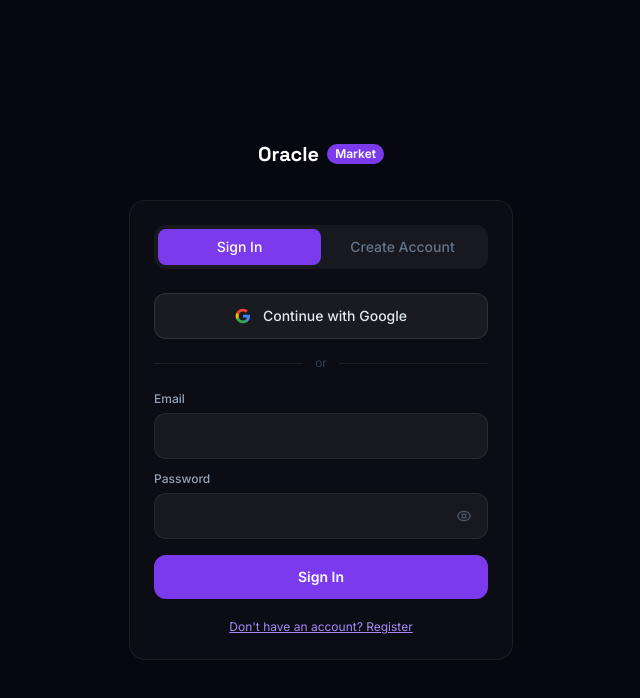
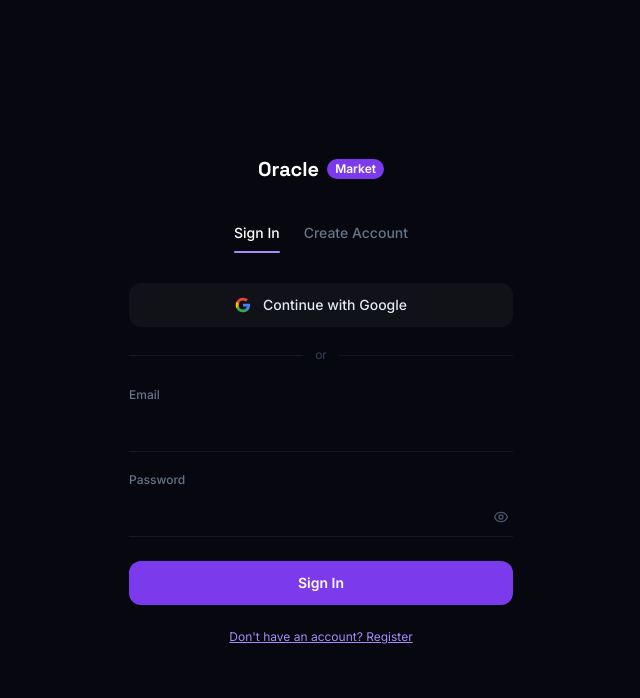
Before and after one commit to ccorryxx-bot/oracle, a Nuxt app: page /auth/login in a window 1280 px wide. Shown: the top 698 px of the page, without its empty margins (319-959 px from the left). Built offline with nearby package versions, Linux system fonts and the light colour scheme; no server answers.

Commit message:
ui(phase-1): clean refresh — pages/auth/login.vue

```diff
--- a/pages/auth/login.vue
+++ b/pages/auth/login.vue
@@ -1,50 +1,45 @@
 <template>
-  <div class="min-h-screen flex items-center justify-center px-4"
-    style="background:#07070F">
+  <div class="min-h-screen flex items-center justify-center px-4 bg-bg">
     <div class="w-full max-w-sm py-12">
 
       <!-- Logo -->
-      <NuxtLink to="/" class="flex items-center justify-center gap-2 mb-8">
-        <span class="font-display font-bold text-xl text-white">Oracle</span>
-        <span class="text-xs font-semibold text-white px-2 py-0.5 rounded-full"
-          style="background:#7C3AED">Market</span>
+      <NuxtLink to="/" class="flex items-center justify-center gap-2 mb-10">
+        <span class="font-display font-bold text-xl text-text-strong">Oracle</span>
+        <span class="text-xs font-semibold text-text-strong px-2 py-0.5 rounded-full bg-primary">
+          Market
+        </span>
       </NuxtLink>
 
-      <!-- ── Email-sent confirmation state ──────── -->
-      <div v-if="confirmed"
-        class="text-center rounded-2xl p-8 border"
-        style="background:rgba(255,255,255,0.03);border-color:rgba(255,255,255,0.07)">
-        <div class="text-4xl mb-4">📧</div>
-        <p class="font-display font-semibold text-white mb-2">Email စစ်ပါ</p>
-        <p class="text-sm" style="color:#64748B">{{ t('auth_sent') }}</p>
+      <!-- ── Email-sent confirmation (frameless) ── -->
+      <div v-if="confirmed" class="text-center py-8">
+        <div class="text-5xl mb-5">📧</div>
+        <p class="font-display font-semibold text-text-strong text-lg mb-2">Email စစ်ပါ</p>
+        <p class="text-sm text-text-muted">{{ t('auth_sent') }}</p>
         <button @click="confirmed = false; mode = 'signin'"
-          class="mt-6 text-sm underline" style="color:#A78BFA">
+          class="mt-7 text-sm underline text-accent hover:text-text-strong transition-colors">
           {{ t('auth_signin') }} page ပြန်သွားမည်
         </button>
       </div>
 
-      <!-- ── Auth card ──────────────────────────── -->
-      <div v-else class="rounded-2xl border p-6"
-        style="background:rgba(255,255,255,0.025);border-color:rgba(255,255,255,0.07)">
+      <!-- ── Auth (frameless, text-on-bg) ─────────── -->
+      <div v-else>
 
-        <!-- Tabs -->
-        <div class="flex rounded-xl p-1 mb-6" style="background:rgba(255,255,255,0.05)">
+        <!-- Tabs (underline, no pill background) -->
+        <div class="flex gap-6 mb-8 justify-center">
           <button v-for="tab in tabs" :key="tab.key"
             @click="switchMode(tab.key)"
-            class="flex-1 py-2 text-sm font-medium rounded-lg transition-all"
-            :style="mode === tab.key
-              ? 'background:#7C3AED;color:#fff'
-              : 'color:#64748B'">
+            class="relative pb-2 text-sm font-medium transition-colors"
+            :class="mode === tab.key ? 'text-text-strong' : 'text-text-muted hover:text-text'">
             {{ t(tab.labelKey) }}
+            <span v-if="mode === tab.key"
+              class="absolute -bottom-0.5 left-0 right-0 h-0.5 bg-accent rounded-full" />
           </button>
         </div>
 
-        <!-- Google OAuth button -->
+        <!-- Google OAuth (subtle bg, no border) -->
         <button @click="handleGoogle" :disabled="loading"
-          class="w-full flex items-center justify-center gap-3 py-3 rounded-xl
-                 text-sm font-medium mb-4 transition-opacity"
-          style="background:rgba(255,255,255,0.06);border:1px solid rgba(255,255,255,0.1);color:#E2E8F0"
-          :style="loading ? { opacity: '0.6' } : {}">
+          class="w-full flex items-center justify-center gap-3 py-3 rounded-xl text-sm font-medium mb-5
+                 bg-surface-hover hover:bg-white/8 text-text transition-colors disabled:opacity-60">
           <svg class="w-4 h-4 shrink-0" viewBox="0 0 24 24">
             <path fill="#4285F4" d="M22.56 12.25c0-.78-.07-1.53-.2-2.25H12v4.26h5.92c-.26 1.37-1.04 2.53-2.21 3.31v2.77h3.57c2.08-1.92 3.28-4.74 3.28-8.09z"/>
             <path fill="#34A853" d="M12 23c2.97 0 5.46-.98 7.28-2.66l-3.57-2.77c-.98.66-2.23 1.06-3.71 1.06-2.86 0-5.29-1.93-6.16-4.53H2.18v2.84C3.99 20.53 7.7 23 12 23z"/>
@@ -55,46 +50,41 @@
         </button>
 
         <!-- Divider -->
-        <div class="flex items-center gap-3 mb-5">
-          <div class="flex-1 h-px" style="background:rgba(255,255,255,0.08)" />
-          <span class="text-xs" style="color:#334155">{{ t('auth_or') }}</span>
-          <div class="flex-1 h-px" style="background:rgba(255,255,255,0.08)" />
+        <div class="flex items-center gap-3 mb-6">
+          <div class="flex-1 h-px bg-divider" />
+          <span class="text-xs text-text-faint">{{ t('auth_or') }}</span>
+          <div class="flex-1 h-px bg-divider" />
         </div>
 
-        <!-- Email -->
-        <div class="mb-3">
-          <label class="block text-xs font-medium mb-1.5" style="color:#94A3B8">
+        <!-- Email (underline input) -->
+        <div class="mb-5">
+          <label class="block text-xs font-medium mb-2 text-text-muted">
             {{ t('auth_email') }}
           </label>
           <input v-model="email" type="email" autocomplete="email"
-            class="w-full px-4 py-3 rounded-xl text-sm outline-none"
-            style="background:rgba(255,255,255,0.05);border:1px solid rgba(255,255,255,0.08);color:#E2E8F0;transition:border-color .2s"
-            @focus="focusStyle($event, true)"
-            @blur="focusStyle($event, false)" />
+            class="w-full px-1 py-2.5 text-sm bg-transparent text-text outline-none
+                   border-b border-divider focus:border-accent transition-colors
+                   placeholder:text-text-faint" />
         </div>
 
-        <!-- Password -->
-        <div class="mb-4">
-          <label class="block text-xs font-medium mb-1.5" style="color:#94A3B8">
+        <!-- Password (underline input) -->
+        <div class="mb-6">
+          <label class="block text-xs font-medium mb-2 text-text-muted">
             {{ t('auth_password') }}
           </label>
           <div class="relative">
             <input v-model="password" :type="showPw ? 'text' : 'password'"
               autocomplete="current-password"
-              class="w-full px-4 py-3 pr-12 rounded-xl text-sm outline-none"
-              style="background:rgba(255,255,255,0.05);border:1px solid rgba(255,255,255,0.08);color:#E2E8F0;transition:border-color .2s"
-              @focus="focusStyle($event, true)"
-              @blur="focusStyle($event, false)"
+              class="w-full px-1 py-2.5 pr-10 text-sm bg-transparent text-text outline-none
+                     border-b border-divider focus:border-accent transition-colors"
               @keyup.enter="handleSubmit" />
             <button type="button" @click="showPw = !showPw"
-              class="absolute right-3.5 top-1/2 -translate-y-1/2 p-0.5"
-              style="color:#475569">
+              class="absolute right-0 top-1/2 -translate-y-1/2 p-1 text-text-subtle hover:text-text"
+              aria-label="Toggle password visibility">
               <svg class="w-4 h-4" fill="none" viewBox="0 0 24 24" stroke="currentColor" stroke-width="2">
                 <template v-if="!showPw">
-                  <path stroke-linecap="round" stroke-linejoin="round"
-                    d="M15 12a3 3 0 11-6 0 3 3 0 016 0z"/>
-                  <path stroke-linecap="round" stroke-linejoin="round"
-                    d="M2.458 12C3.732 7.943 7.523 5 12 5c4.478 0 8.268 2.943 9.542 7-1.274 4.057-5.064 7-9.542 7-4.477 0-8.268-2.943-9.542-7z"/>
+                  <path stroke-linecap="round" stroke-linejoin="round" d="M15 12a3 3 0 11-6 0 3 3 0 016 0z"/>
+                  <path stroke-linecap="round" stroke-linejoin="round" d="M2.458 12C3.732 7.943 7.523 5 12 5c4.478 0 8.268 2.943 9.542 7-1.274 4.057-5.064 7-9.542 7-4.477 0-8.268-2.943-9.542-7z"/>
                 </template>
                 <template v-else>
                   <path stroke-linecap="round" stroke-linejoin="round"
@@ -105,25 +95,25 @@
           </div>
         </div>
 
-        <!-- Error (form + server-side auth redirect errors) -->
-        <div v-if="error" class="mb-3 rounded-xl px-4 py-3 text-xs text-center"
-          style="background:rgba(239,68,68,0.08);border:1px solid rgba(239,68,68,0.2);color:#F87171">
+        <!-- Error -->
+        <div v-if="error"
+          class="mb-4 rounded-xl px-4 py-3 text-xs text-center text-danger bg-danger-bg">
           {{ error }}
         </div>
 
         <!-- Submit -->
         <button @click="handleSubmit" :disabled="loading"
-          class="w-full py-3 rounded-xl text-sm font-semibold text-white"
-          :style="{ background: '#7C3AED', opacity: loading ? '0.65' : '1', transition: 'opacity .2s' }">
+          class="w-full py-3 rounded-xl text-sm font-semibold text-text-strong
+                 bg-primary hover:bg-primary-hover transition-colors disabled:opacity-65">
           <span v-if="loading"
             class="inline-block w-4 h-4 border-2 border-white border-t-transparent rounded-full animate-spin" />
           <span v-else>{{ mode === 'signin' ? t('auth_signin') : t('auth_signup') }}</span>
         </button>
 
         <!-- Switch mode -->
-        <p class="mt-5 text-center text-xs">
+        <p class="mt-6 text-center text-xs">
           <button @click="switchMode(mode === 'signin' ? 'signup' : 'signin')"
-            class="underline" style="color:#A78BFA">
+            class="text-accent hover:text-text-strong underline transition-colors">
             {{ mode === 'signin' ? t('auth_to_signup') : t('auth_to_signin') }}
           </button>
         </p>
@@ -155,22 +145,14 @@
 const error     = ref('')
 const confirmed = ref(false)
 
-// ── Show errors redirected from server-side auth callback ────────────────────
 onMounted(() => {
   const authError = route.query.auth_error as string | undefined
-  if (authError) {
-    error.value = decodeURIComponent(authError)
-  }
+  if (authError) error.value = decodeURIComponent(authError)
 })
 
 function switchMode(m: Mode) {
   mode.value  = m
   error.value = ''
-}
-
-function focusStyle(e: Event, focused: boolean) {
-  const el = e.target as HTMLInputElement
-  el.style.borderColor = focused ? '#7C3AED' : 'rgba(255,255,255,0.08)'
 }
 
 async function handleSubmit() {
@@ -196,7 +178,6 @@
   error.value   = ''
   try {
     await auth.signInWithGoogle()
-    // Browser redirects to Google — page unloads, loading stays true
   } catch (e: any) {
     error.value   = e?.message ?? 'Something went wrong'
     loading.value = false
```
